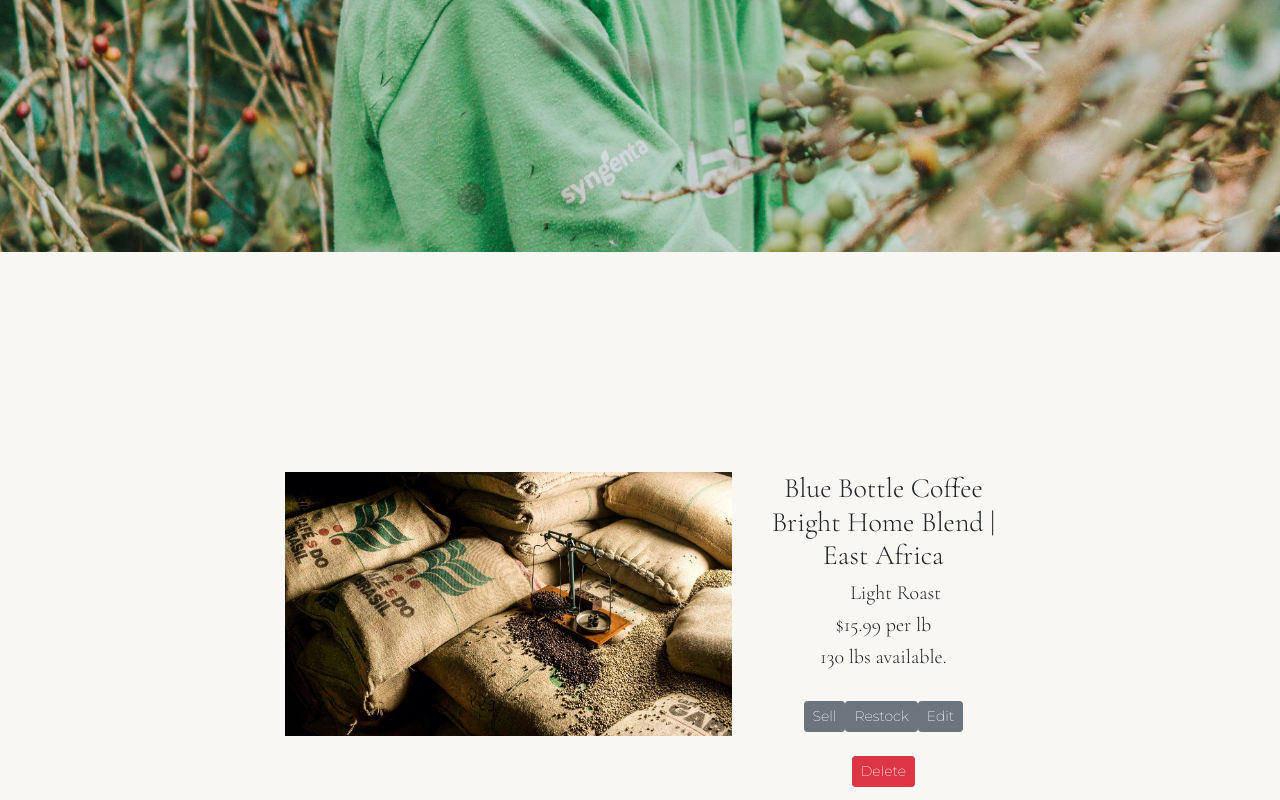
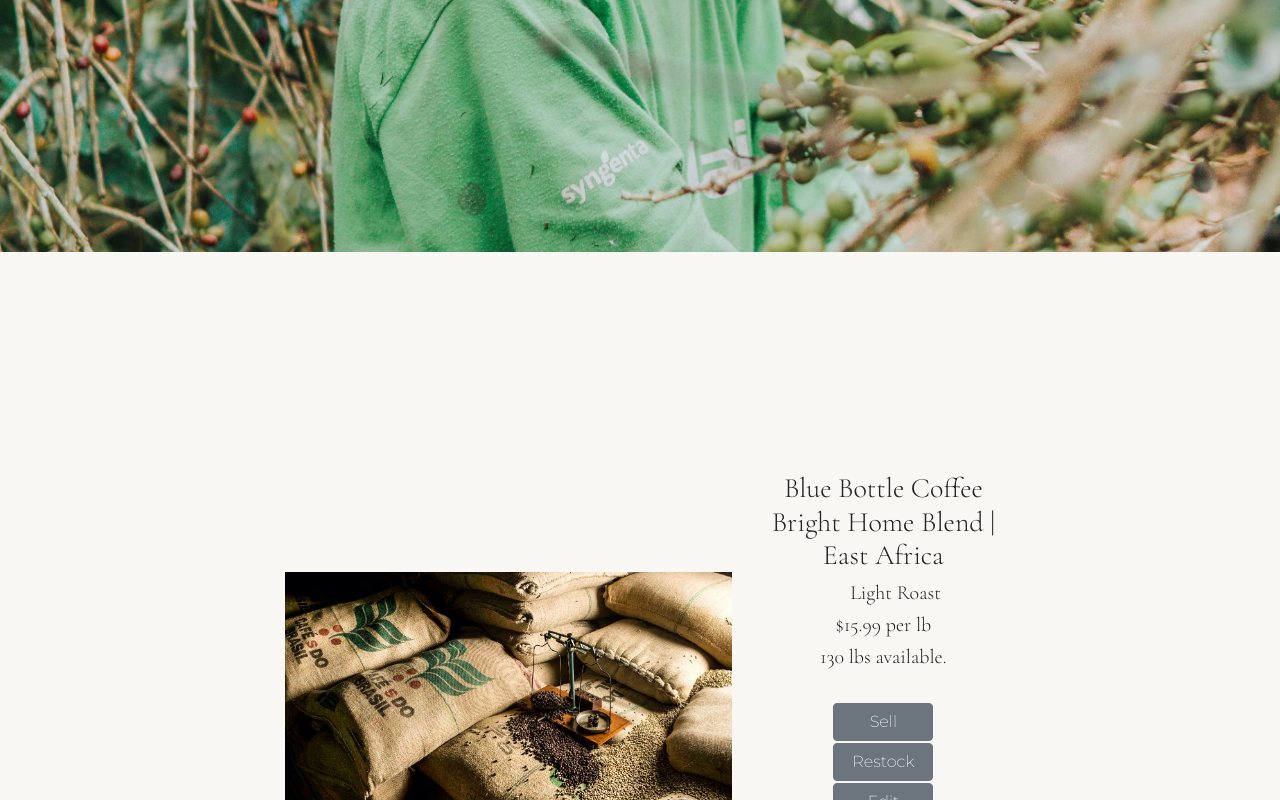
Before and after one commit to jeremyjosol/coffee-beans, a React (Create React App) app: page / in a window 1280 px wide. Both pictures are taken after a click on the element 640 px from the left and 1012 px from the top of the page. Shown: the part 612-1412 px from the top of the page. Built offline with nearby package versions, Linux system fonts and the light colour scheme.

Commit message:
:hammer_and_wrench: + modularize code

```diff
--- a/src/components/CoffeeBeanControl.js
+++ b/src/components/CoffeeBeanControl.js
@@ -181,9 +181,9 @@
     if (this.state.editing) {
       currentlyVisibleState = <EditCoffeeBeanForm bean = {this.state.selectedCoffeeBean} onEditCoffeeBean = {this.handleEditingCoffeeBeanInList} />
       buttonText = (
-        <React.Fragment>
-        {arrowBackIcon} GO BACK
-        </React.Fragment>
+        <div className='go-back'>
+          {arrowBackIcon} GO BACK
+        </div>
       )
     } else if (this.state.selectedCoffeeBean != null) {
       currentlyVisibleState = <CoffeeBeanDetail bean = {this.state.selectedCoffeeBean}
@@ -192,17 +192,17 @@
       onClickingSell = {this.handleCoffeeBeanSale}
       onClickingRestock = {this.handleCoffeeBeanRestock} />
       buttonText = (
-        <React.Fragment>
-        {arrowBackIcon} GO BACK
-        </React.Fragment>
+        <div className='go-back'>
+          {arrowBackIcon} GO BACK
+        </div>
       )
     }
     else if (this.state.formVisibleOnPage) {
       currentlyVisibleState = <NewCoffeeBeanForm onNewCoffeeBeanCreation={this.handleAddNewCoffeeBeanToList}  />;
       buttonText = (
-        <React.Fragment>
-        {arrowBackIcon} GO BACK
-        </React.Fragment>
+        <div className='go-back'>
+          {arrowBackIcon} GO BACK
+        </div>
       )
     } else {
       currentlyVisibleState = <CoffeeBeanList coffeeBeanList={this.state.mainCoffeeBeanList} onCoffeeBeanSelection={this.handleChangingSelectedCoffeeBean} />;
--- a/src/components/CoffeeBeanDetail.js
+++ b/src/components/CoffeeBeanDetail.js
@@ -18,12 +18,14 @@
           <h5>${bean.price} per lb</h5>
           <h5>{bean.availability === 0 ? 'Out of Stock' : `${bean.availability} lbs available.`}</h5>
           <br />
-          <button className='btn btn-secondary btn-sm' onClick={props.onClickingSell}>Sell</button>
-          <button className='btn btn-secondary btn-sm' onClick={props.onClickingRestock}>Restock</button>
-          <button className='btn btn-secondary btn-sm' onClick={props.onClickingEdit}>Edit</button>
+          <button className='btn btn-secondary btn-detail' onClick={props.onClickingSell}>Sell</button>
+          <br />
+          <button className='btn btn-secondary btn-detail' onClick={props.onClickingRestock}>Restock</button>
+          <br />
+          <button className='btn btn-secondary btn-detail' onClick={props.onClickingEdit}>Edit</button>
           <br />
           <br />
-          <button className='btn btn-danger btn-sm' onClick={() => onClickingDelete(bean.id)}>Delete</button>
+          <button className='btn btn-danger btn-delete' onClick={() => onClickingDelete(bean.id)}>Delete</button>
           <br />
           <br />
         </div>
--- a/src/index.css
+++ b/src/index.css
@@ -126,6 +126,7 @@
 .image-container {
   flex: 2;
   padding: 20px;
+  margin-top: 100px;
 }
 
 .image-container img {
@@ -137,3 +138,8 @@
   flex: 1;
   padding: 20px;
 }
+
+.btn-detail, .btn-delete {
+  width: 100px;
+  margin-top: 2px;
+}
```
